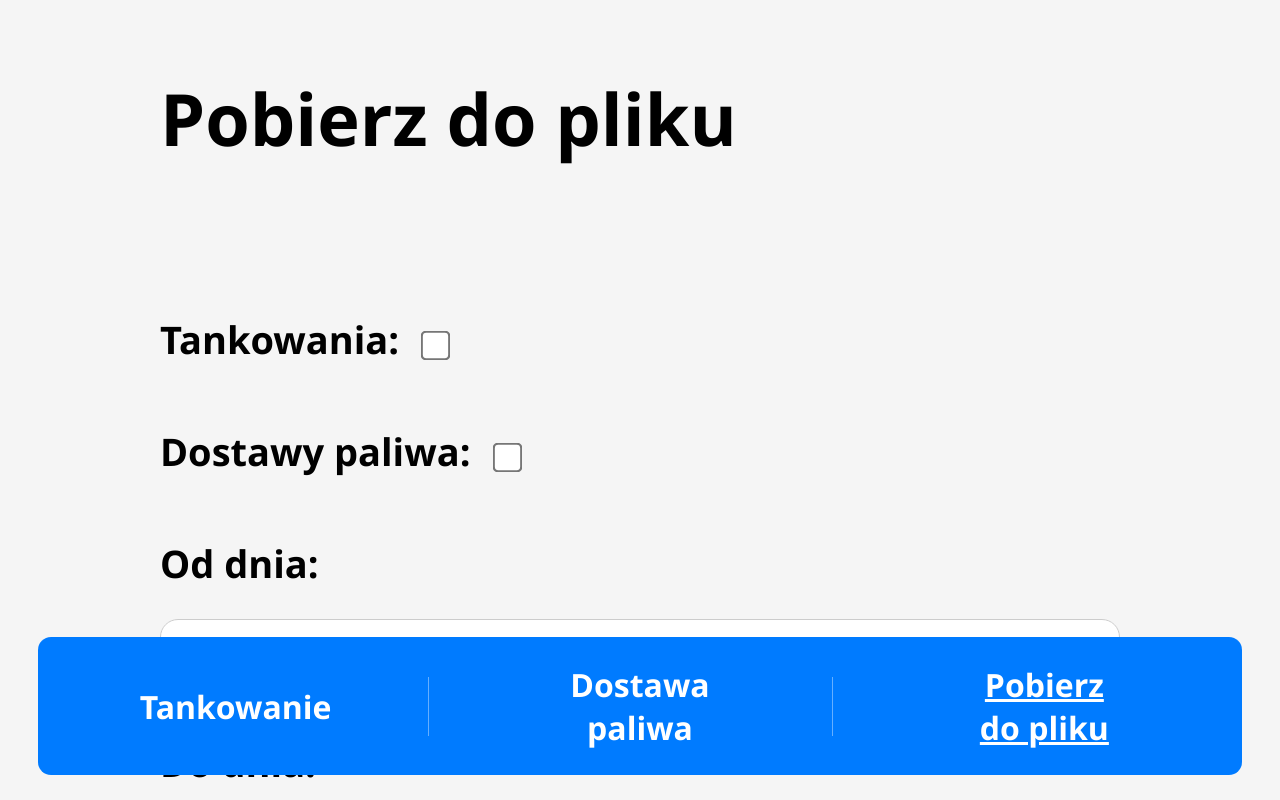
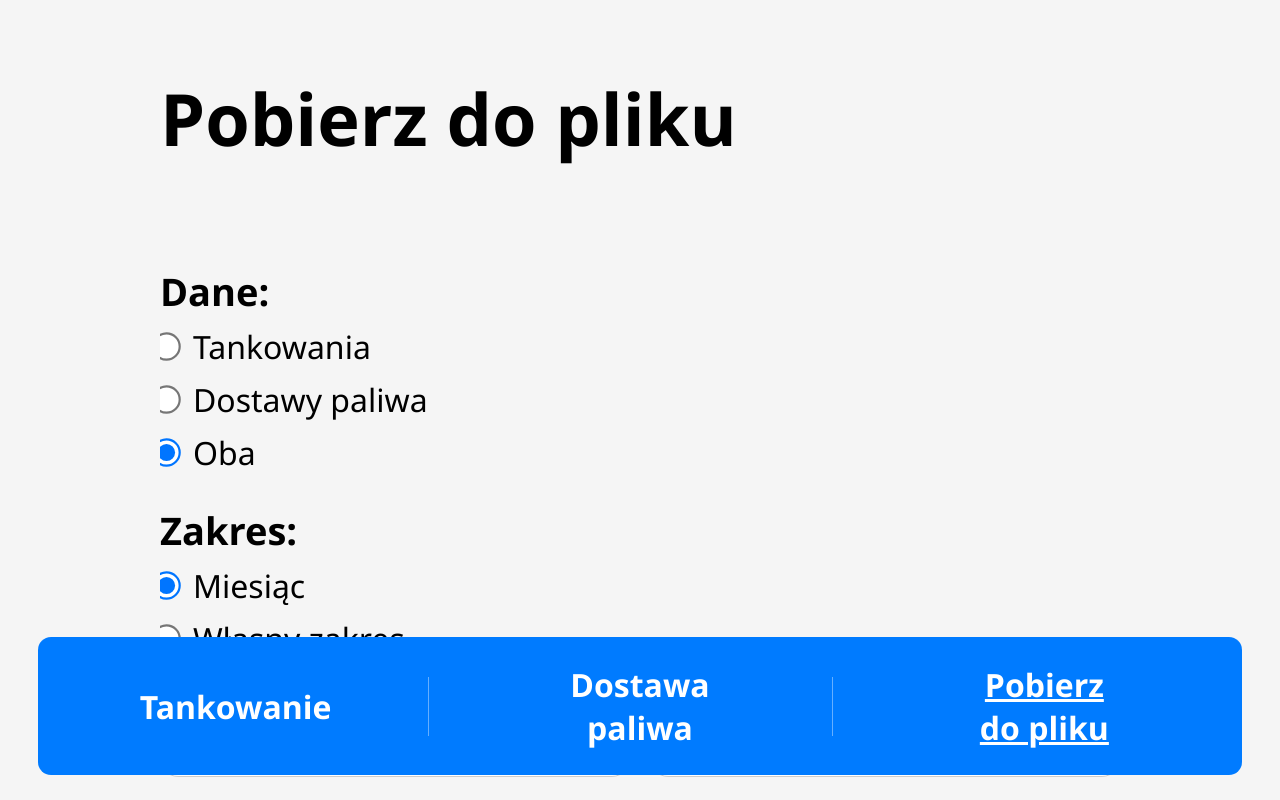
Before and after one commit to mucha-d/fuel-log, a React (Create React App) app: page /ExportFile in a window 1280 px wide. Built offline with nearby package versions, Linux system fonts and the light colour scheme.

Commit message:
snapshot: save current state of UI

```diff
--- a/public/index.html
+++ b/public/index.html
@@ -1,5 +1,5 @@
 <!DOCTYPE html>
-<html lang="en">
+<html lang="pl">
   <head>
     <meta charset="utf-8" />
     <title>Ionic App</title>
--- a/src/pages/ExportFile.tsx
+++ b/src/pages/ExportFile.tsx
@@ -6,18 +6,45 @@ import autoTable from "jspdf-autotable";
 import { useIonToast } from '@ionic/react';
 import * as XLSX from 'xlsx';
 
+type RangeMode = "month" | "custom";
+type DataType = "refuelings" | "deliveries" | "both";
+
+const MONTHS = [
+    "Styczeń", "Luty", "Marzec", "Kwiecień", "Maj", "Czerwiec",
+    "Lipiec", "Sierpień", "Wrzesień", "Październik", "Listopad", "Grudzień"
+];
+
 const ExportFile = () => {
+    const now = new Date();
+
     const [error, setError] = useState("");
     const [present] = useIonToast();
 
-    const generatePdf = async (
-        title: string,
-        filename: string,
-        rows: any[],
-        startDate: Date,
-        endDate: Date
-    ) => {
-        const doc = new jsPDF({ orientation: "landscape" });
+    const [rangeMode, setRangeMode] = useState<RangeMode>("month");
+    const [dataType, setDataType] = useState<DataType>("both");
+    const [selectedMonth, setSelectedMonth] = useState(now.getMonth());
+    const [selectedYear, setSelectedYear] = useState(now.getFullYear());
+    const [customStart, setCustomStart] = useState("");
+    const [customEnd, setCustomEnd] = useState("");
+
+
+    const years = Array.from({ length: 5 }, (_, i) => now.getFullYear() - i);
+
+    const getDateRange = (): { startDate: Date; endDate: Date; label: string } => {
+        if (rangeMode === "month") {
+            const startDate = new Date(selectedYear, selectedMonth, 1);
+            const endDate = new Date(selectedYear, selectedMonth + 1, 0, 23, 59, 59);
+            const label = `${selectedYear}-${String(selectedMonth + 1).padStart(2, "0")}`;
+            return { startDate, endDate, label };
+        } else {
+            const startDate = customStart ? new Date(customStart) : new Date(now.getFullYear(), now.getMonth(), 1);
+            const endDate = customEnd ? new Date(customEnd + "T23:59:59") : new Date();
+            const fmt = (d: Date) =>
+                `${d.getFullYear()}-${String(d.getMonth() + 1).padStart(2, "0")}-${String(d.getDate()).padStart(2, "0")}`;
+            const label = `${fmt(startDate)}_${fmt(endDate)}`;
+            return { startDate, endDate, label };
+        }
+    };
 
     const columnLabels: Record<string, string> = {
         date: "Data",
@@ -30,6 +57,24 @@ const ExportFile = () => {
         engineHours: "MotoGodziny"
     };
 
+    // Pomocnicza funkcja
+    const blobToBase64 = (blob: Blob): Promise<string> => {
+        return new Promise((resolve) => {
+            const reader = new FileReader();
+            reader.onloadend = () => resolve(reader.result as string);
+            reader.readAsDataURL(blob);
+        });
+    };
+
+    const generatePdf = async (
+        title: string,
+        filename: string,
+        rows: any[],
+        startDate: Date,
+        endDate: Date
+    ) =>
+    {
+        const doc = new jsPDF({ orientation: "landscape" });
         const columns = Object.keys(rows[0]);
         const headers = columns.map((c) => columnLabels[c] || c);
 
@@ -74,18 +119,8 @@ const ExportFile = () => {
         title: string,
         filename: string,
         rows: any[]
-    ) =>{
-        const columnLabels: Record<string, string> = {
-            date: "Data",
-            liters: "Litry",
-            machine: "Maszyna",
-            sideNumber: "Numer boczny",
-            operator: "Operator",
-            total: "Total",
-            time: "Godzina",
-            engineHours: "MotoGodziny"
-        };
-
+    ) =>
+    {
         const columns = Object.keys(rows[0]);
         const headers = columns.map((c) => columnLabels[c] || c);
         const body = rows.map((row) => columns.map((c) => {
@@ -112,48 +147,27 @@ const ExportFile = () => {
         });
     }
 
-    // Pomocnicza funkcja
-    const blobToBase64 = (blob: Blob): Promise<string> => {
-        return new Promise((resolve) => {
-            const reader = new FileReader();
-            reader.onloadend = () => resolve(reader.result as string);
-            reader.readAsDataURL(blob);
-        });
-    };
+    const handleExport = async (format: 'pdf' | 'xlsx') => {
+        setError("");
 
-    const handleExport = async (e: React.MouseEvent, format: 'pdf' | 'xlsx') => {
-        e.preventDefault();
+        const includeRefuelings = dataType === 'refuelings' || dataType === 'both';
+        const includeDeliveries = dataType === 'deliveries' || dataType === 'both';
 
-        const form = (e.target as HTMLElement).closest('form') as HTMLFormElement;
-        const formData = new FormData(form);
-        const data = Object.fromEntries(formData);
-
-        const includeRefuelings = data.refuelings === "on";
-        const includeDeliveries = data.deliveries === "on";
-
-        if (!includeRefuelings && !includeDeliveries) {
-            return setError("Musisz wybrać dane.");
+        if(rangeMode === "custom" && customStart === "" || customEnd === ""){
+            return setError("Musisz podać daty w zakresie!");
         }
 
-        setError("");
-
-        const startDate = data.startDate
-        ? new Date(String(data.startDate))
-        : new Date(0);
-
-        const endDate = data.endDate
-        ? new Date(String(data.endDate))
-        : new Date();
-
+        const {startDate, endDate, label} = getDateRange();
+        if(startDate > endDate){
+            return setError("Nieprawidłowy zakres dat!");
+        }
 
         const files: string[] = [];
-        const fmt = (d: Date) => d.toISOString().split("T")[0].replace(/-/g, "");
 
         // DOSTAWY
         if (includeDeliveries)
         {
             const deliveries = JSON.parse(localStorage.getItem("deliveries") || "[]");
-
             const filtered = deliveries.filter((d: any) => {
                 const date = new Date(d.date);
                 return date >= startDate && date <= endDate;
@@ -161,31 +175,34 @@ const ExportFile = () => {
 
             if (filtered.length > 0) {
                 if(format === 'pdf'){
+                    const filename = `dostawy_${label}.pdf`;
                     await generatePdf(
                         "Dostawy paliwa",
-                        `dostawy_${fmt(startDate)}-${fmt(endDate)}.pdf`,
+                        filename,
                         filtered,
                         startDate,
                         endDate
                     );
-                }else{
+                    files.push(filename);
+                }
+                else if(format === 'xlsx'){
+                    const filename = `dostawy_${label}.xlsx`;
                     await generateXlsx(
                         "Dostawy paliwa",
-                        `dostawy_${fmt(startDate)}-${fmt(endDate)}.xlsx`,
+                        filename,
                         filtered
                     );
+                    files.push(filename);
                 }
             }else{
                 return setError("Niewystarczająca ilość wpisów dla dostaw paliwa");
             }
-            files.push(`dostawy_${fmt(startDate)}-${fmt(endDate)}.` + format);
         }
 
         // TANKOWANIA
         if (includeRefuelings)
         {
             const refuelings = JSON.parse(localStorage.getItem("refuelings") || "[]");
-
             const filtered = refuelings.filter((d: any) => {
                 const date = new Date(d.date);
                 return date >= startDate && date <= endDate;
@@ -193,65 +210,144 @@ const ExportFile = () => {
 
             if (filtered.length > 0) {
                 if(format === 'pdf'){
+                    const filename = `tankowania_${label}.pdf`;
                     await generatePdf(
                         "Tankowania",
-                        `tankowania_${fmt(startDate)}-${fmt(endDate)}.pdf`,
+                        filename,
                         filtered,
                         startDate,
                         endDate
                     );
-                }else{
+                    files.push(filename);
+                }
+                else if(format === 'xlsx'){
+                    const filename = `tankowania_${label}.xlsx`;
                     await generateXlsx(
                         "Tankowania",
-                        `tankowania_${fmt(startDate)}-${fmt(endDate)}.xlsx`,
+                        filename,
                         filtered
                     );
+                    files.push(filename);
                 }
             }else{
                 return setError("Niewystarczająca ilość wpisów dla tankowań");
             }
-            files.push(`tankowania_${fmt(startDate)}-${fmt(endDate)}.` + format);
         }
 
         present({
-            message: `Zapisano ${files.length} pliki!!`,
+            message: `Zapisano ${files.length} ${(files.length > 1) ? "pliki" : "plik"}!!`,
             duration: 3000,
             position: 'bottom',
             positionAnchor: 'nav'
         });
 
-        form.reset();
     };
 
     return (
         <div className="container">
             <h1>Pobierz do pliku</h1>
-
-            <form>
+            <div className="export-form">
                 <p id="error" style={{ visibility: error ? "visible" : "hidden" }}>
                     {error}
                 </p>
 
-                <div className="row">
-                    <label>Tankowania:</label>
-                    <input type="checkbox" name="refuelings" />
+                {/* DANE DO POBRANIA */}
+                <div className="field-group">
+                    <label>Dane:</label>
+                    <div className="radio-group">
+                        {([
+                            ["refuelings", "Tankowania"],
+                            ["deliveries", "Dostawy paliwa"],
+                            ["both", "Oba"],
+                        ] as [DataType, string][]).map(([val, lbl]) => (
+                            <label key={val} className="radio-label">
+                                <input
+                                    type="radio"
+                                    name="dataType"
+                                    value={val}
+                                    checked={dataType === val}
+                                    onChange={() => setDataType(val)}
+                                />
+                                {lbl}
+                            </label>
+                        ))}
+                    </div>
                 </div>
 
-                <div className="row">
-                    <label>Dostawy paliwa:</label>
-                    <input type="checkbox" name="deliveries" />
+                {/* SPOSÓB WYBORU DATY */}
+                <div className="field-group">
+                    <label>Zakres:</label>
+                    <div className="radio-group">
+                        <label className="radio-label">
+                            <input
+                                type="radio"
+                                name="rangeMode"
+                                checked={rangeMode === "month"}
+                                onChange={() => setRangeMode("month")}
+                            />
+                            Miesiąc
+                        </label>
+                        <label className="radio-label">
+                            <input
+                                type="radio"
+                                name="rangeMode"
+                                checked={rangeMode === "custom"}
+                                onChange={() => setRangeMode("custom")}
+                            />
+                            Własny zakres
+                        </label>
+                    </div>
                 </div>
 
+                {/* WYBÓR MIESIĄCA */}
+                {rangeMode === "month" && (
+                    <div className="month-picker">
+                        <select
+                            value={selectedMonth}
+                            onChange={(e) => setSelectedMonth(Number(e.target.value))}
+                        >
+                            {MONTHS.map((m, i) => (
+                                <option key={i} value={i}>{m}</option>
+                            ))}
+                        </select>
+                        <select
+                            value={selectedYear}
+                            onChange={(e) => setSelectedYear(Number(e.target.value))}
+                        >
+                            {years.map((y) => (
+                                <option key={y} value={y}>{y}</option>
+                            ))}
+                        </select>
+                    </div>
+                )}
+
+                {/* DOWNOLNY ZAKRES DAT */}
+                {rangeMode === "custom" && (
+                    <div className="custom-range">
+                        <div className="row">
                             <label>Od dnia:</label>
-                <input type="date" name="startDate" />
+                            <input
+                                type="date"
+                                value={customStart}
+                                onChange={(e) => setCustomStart(e.target.value)}
+                            />
+                        </div>
+                        <div className="row">
+                            <label>Do dnia:</label>
+                            <input
+                                type="date"
+                                value={customEnd}
+                                onChange={(e) => setCustomEnd(e.target.value)}
+                            />
+                        </div>
+                    </div>
+                )}
 
-                <label>Do dnia:</label>
-                <input type="date" name="endDate" />
-
-                <button type="button" onClick={(e)=>handleExport(e, 'pdf')}>Pobierz .pdf</button>
-                <button type="button" onClick={(e)=>handleExport(e, 'xlsx')}>Pobierz .xlsx</button>
-            </form>
-
+                <div className='row'>
+                    <button type="button" onClick={(e) => handleExport('pdf')}>Pobierz PDF</button>
+                    <button type="button" onClick={(e) => handleExport('xlsx')}>Pobierz Excel</button>
+                </div>
+            </div>
             <nav id="nav">
                 <a href="/">Tankowanie</a>
                 <a href="/FuelDelivery">Dostawa<br/>paliwa</a>
--- a/src/style.css
+++ b/src/style.css
@@ -160,6 +160,67 @@ ion-toast::part(message) {
     font-size: 16px;
 }
 
+.export-form {
+    display: flex;
+    flex-direction: column;
+    gap: 16px;
+}
+
+.field-group {
+    display: flex;
+    flex-direction: column;
+    gap: 8px;
+}
+
+.radio-group {
+    display: flex;
+    flex-direction: column;
+    gap: 10px;
+}
+
+.radio-label {
+    display: flex;
+    align-items: center;
+    gap: 12px;
+    font-size: 18px;
+    font-weight: 500;
+    cursor: pointer;
+}
+
+input[type="radio"] {
+    width: auto !important;
+    padding: 0 !important;
+    border: none !important;
+    background: none !important;
+    height: auto !important;
+}
+
+.radio-label input[type="radio"] {
+    color-scheme: light;
+    transform: scale(1.4);
+    margin: 0;
+    flex-shrink: 0;
+}
+
+.month-picker {
+    display: flex;
+    gap: 12px;
+}
+
+.month-picker select {
+    flex: 1;
+}
+
+.custom-range {
+    display: flex;
+    flex-direction: column;
+    gap: 8px;
+}
+
+.export-form #error{
+    margin: 0;
+}
+
 @media (max-width: 399px) {
 
     h1 {
@@ -221,6 +282,19 @@ ion-toast::part(message) {
 
     ion-toast::part(message) {
         font-size: 14px;
+    }
+
+    .radio-label {
+        font-size: 15px;
+        gap: 10px;
+    }
+
+    .radio-label input[type="radio"] {
+        transform: scale(1.2);
+    }
+
+    .export-form {
+        gap: 12px;
     }
 }
 
@@ -291,6 +365,23 @@ ion-toast::part(message) {
 
     ion-toast::part(message) {
         font-size: 22px;
+    }
+
+    .radio-label {
+        font-size: 22px;
+        gap: 16px;
+    }
+
+    .radio-label input[type="radio"] {
+        transform: scale(1.7);
+    }
+
+    .export-form {
+        gap: 22px;
+    }
+
+    .month-picker {
+        gap: 16px;
     }
 }
 
@@ -363,4 +454,17 @@ ion-toast::part(message) {
         font-size: 32px;
     }
 
+    .radio-label {
+        font-size: 32px;
+        gap: 20px;
+    }
+    .radio-label input[type="radio"] {
+        transform: scale(2.2);
+    }
+    .export-form {
+        gap: 30px;
+    }
+    .month-picker {
+        gap: 20px;
+    }
 }
```
Lines whose indentation alone changed are shown as unchanged.
